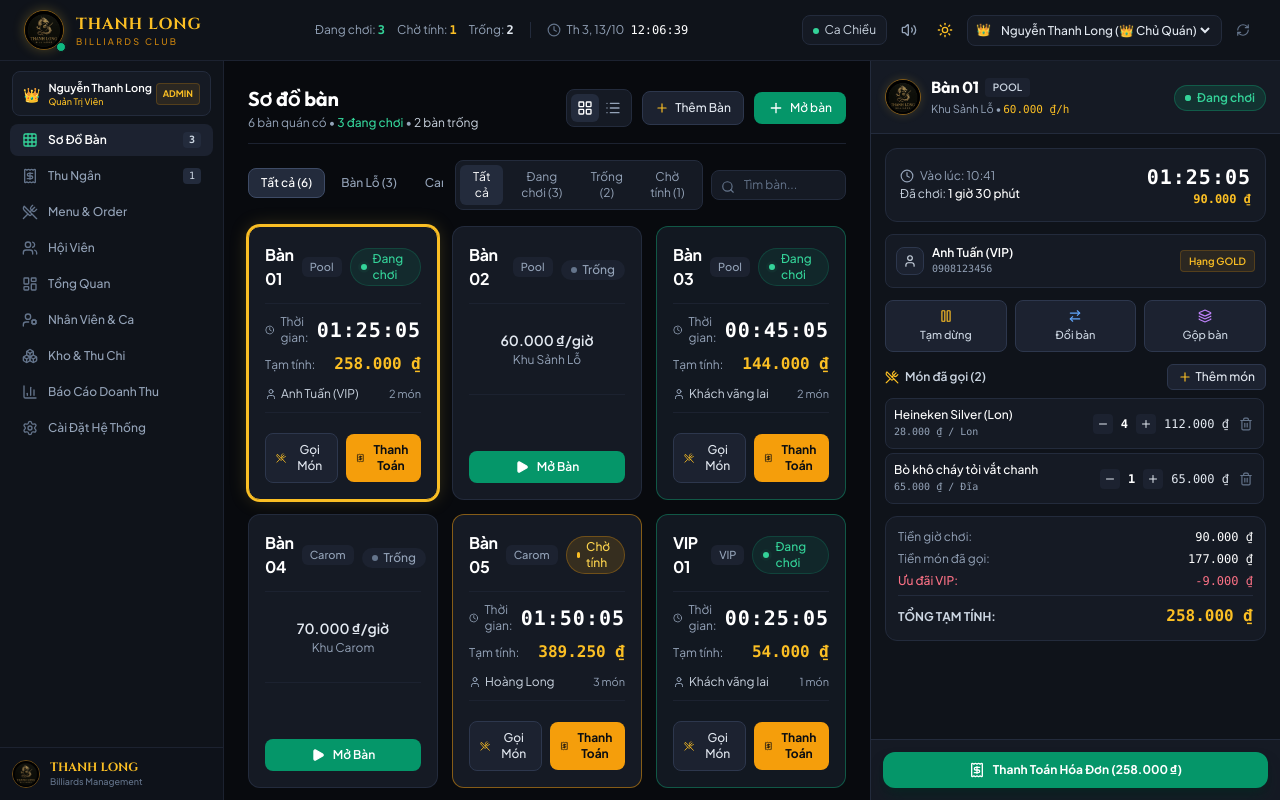
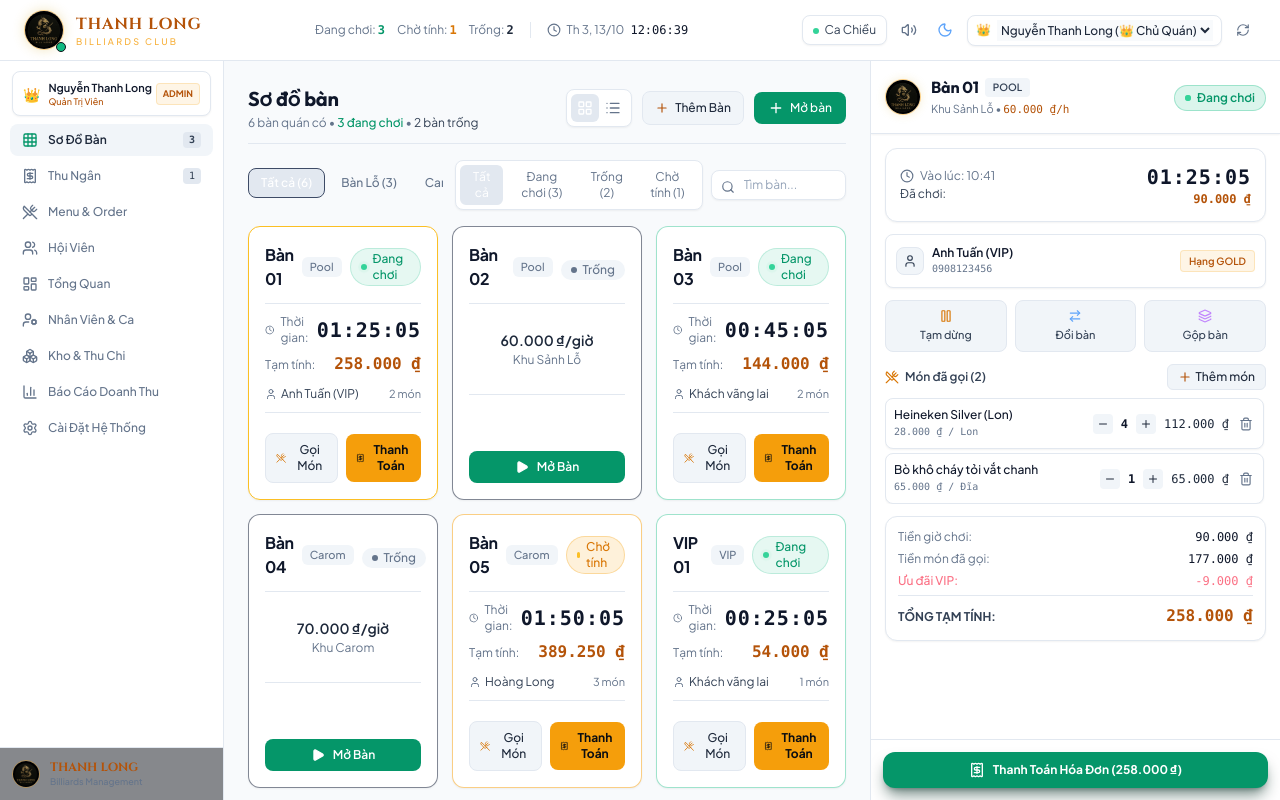
Before and after one commit to ngquanh227-code/thanhlong-billiards, a React (Vite) app: page / in a window 1280 px wide. Built offline with nearby package versions, Linux system fonts and the light colour scheme.

Commit message:
feat: default to light mode and bundle official logo asset

```diff
--- a/index.html
+++ b/index.html
@@ -1,8 +1,8 @@
 <!doctype html>
-<html lang="vi" class="dark">
+<html lang="vi" class="light">
   <head>
     <meta charset="UTF-8" />
-    <link rel="icon" type="image/png" href="/logo.png" />
+    <link rel="icon" type="image/png" href="./logo.png" />
     <meta name="viewport" content="width=device-width, initial-scale=1.0" />
     <meta name="description" content="THANH LONG BILLIARDS - Hệ Thống Quản Lý Vận Hành Bida Chuyên Nghiệp" />
     <title>THANH LONG BILLIARDS - Quản Lý Câu Lạc Bộ Bida</title>
--- a/src/components/Navbar.tsx
+++ b/src/components/Navbar.tsx
@@ -1,5 +1,6 @@
 import React from 'react';
 import { useApp } from '../context/AppContext';
+import logoImg from '../assets/logo.png';
 import {
   Clock,
   Shield,
@@ -68,7 +69,7 @@ export const Navbar: React.FC<NavbarProps> = ({ onOpenShiftModal, onNavigateTab
         >
           <div className="relative">
             <img
-              src="/logo.png"
+              src={logoImg}
               alt="Thanh Long Billiards Logo"
               className="w-10 h-10 rounded-full border border-amber-500/50 shadow-[0_0_12px_rgba(212,175,55,0.3)] object-cover group-hover:scale-105 transition-transform"
             />
--- a/src/components/Sidebar.tsx
+++ b/src/components/Sidebar.tsx
@@ -11,6 +11,7 @@ import {
   Settings,
 } from 'lucide-react';
 import { useApp } from '../context/AppContext';
+import logoImg from '../assets/logo.png';
 
 interface SidebarProps {
   currentTab: string;
@@ -127,7 +128,7 @@ export const Sidebar: React.FC<SidebarProps> = ({
         {/* Minimal Footer */}
         <div className="p-3 border-t border-charcoal-800 flex items-center gap-2.5 bg-charcoal-900/50">
           <img
-            src="/logo.png"
+            src={logoImg}
             alt="Thanh Long"
             className="w-7 h-7 rounded-full border border-amber-500/40 object-cover"
           />
--- a/src/components/pos/ThermalReceipt.tsx
+++ b/src/components/pos/ThermalReceipt.tsx
@@ -1,4 +1,5 @@
 import React from 'react';
+import logoImg from '../../assets/logo.png';
 import { TableSession, SystemSettings } from '../../types';
 import { formatVND, formatDurationHuman } from '../../services/calculation';
 import { getVietQRUrl } from '../../services/vietqr';
@@ -58,7 +59,7 @@ export const ThermalReceipt: React.FC<ThermalReceiptProps> = ({
       {/* Header */}
       <div className="text-center mb-2 flex flex-col items-center">
         <img
-          src="/logo.png"
+          src={logoImg}
           alt="Thanh Long Billiards Logo"
           className="w-14 h-14 rounded-full border border-gray-400 object-cover mb-1.5"
         />
--- a/src/components/tables/StationaryControlPanel.tsx
+++ b/src/components/tables/StationaryControlPanel.tsx
@@ -1,4 +1,5 @@
 import React, { useState } from 'react';
+import logoImg from '../../assets/logo.png';
 import { TableItem, TableSession, PricingRule, Customer, Staff } from '../../types';
 import { calculateTableFee, formatDurationHuman, formatSecondsToTimer, formatVND } from '../../services/calculation';
 import {
@@ -67,7 +68,7 @@ export const StationaryControlPanel: React.FC<StationaryControlPanelProps> = ({
     return (
       <div className="h-full flex flex-col items-center justify-center p-6 text-center text-slate-500">
         <img
-          src="/logo.png"
+          src={logoImg}
           alt="Thanh Long Billiards Logo"
           className="w-16 h-16 rounded-full border border-amber-500/30 object-cover mb-3 opacity-60"
         />
@@ -101,7 +102,7 @@ export const StationaryControlPanel: React.FC<StationaryControlPanelProps> = ({
         <div className="flex items-center justify-between gap-3">
           <div className="flex items-center gap-2.5">
             <img
-              src="/logo.png"
+              src={logoImg}
               alt="Logo"
               className="w-9 h-9 rounded-full border border-amber-500/50 object-cover shadow-[0_0_10px_rgba(212,175,55,0.2)]"
             />
--- a/src/context/AppContext.tsx
+++ b/src/context/AppContext.tsx
@@ -122,7 +122,7 @@ export const AppProvider: React.FC<{ children: ReactNode }> = ({ children }) =>
   const [currentBranch, setCurrentBranch] = useState<string>('Chi nhánh 1 - Quận 7 (Trụ sở chính)');
   const [soundEnabled, setSoundEnabled] = useState<boolean>(true);
   const [theme, setThemeState] = useState<'dark' | 'light'>(() => {
-    return (StorageService.getSettings()?.theme as 'dark' | 'light') || 'dark';
+    return (StorageService.getSettings()?.theme as 'dark' | 'light') || 'light';
   });
 
   // Sync sound setting
--- a/src/index.css
+++ b/src/index.css
@@ -96,6 +96,19 @@ html.light .text-slate-400 {
   color: #64748b !important;
 }
 
+html.light .text-gold-400 {
+  color: #b45309 !important;
+}
+
+html.light .text-emerald-400 {
+  color: #059669 !important;
+}
+
+html.light .text-amber-400,
+html.light .text-amber-300 {
+  color: #d97706 !important;
+}
+
 /* Giữ chữ trắng sắc nét cho các nút chức năng nền màu nổi */
 html.light button.bg-emerald-600,
 html.light button.bg-emerald-500,
--- a/src/services/storage.ts
+++ b/src/services/storage.ts
@@ -348,7 +348,7 @@ const DEFAULT_SETTINGS: SystemSettings = {
   receiptFooter: 'Cảm ơn Quý Khách! Hẹn gặp lại Quý Cơ Thủ!',
   currency: 'VNĐ',
   isCloudSyncEnabled: false,
-  theme: 'dark',
+  theme: 'light',
 };
 
 // Seed Current Shift
```
Also changed, not shown: src/assets/logo.png (added).
